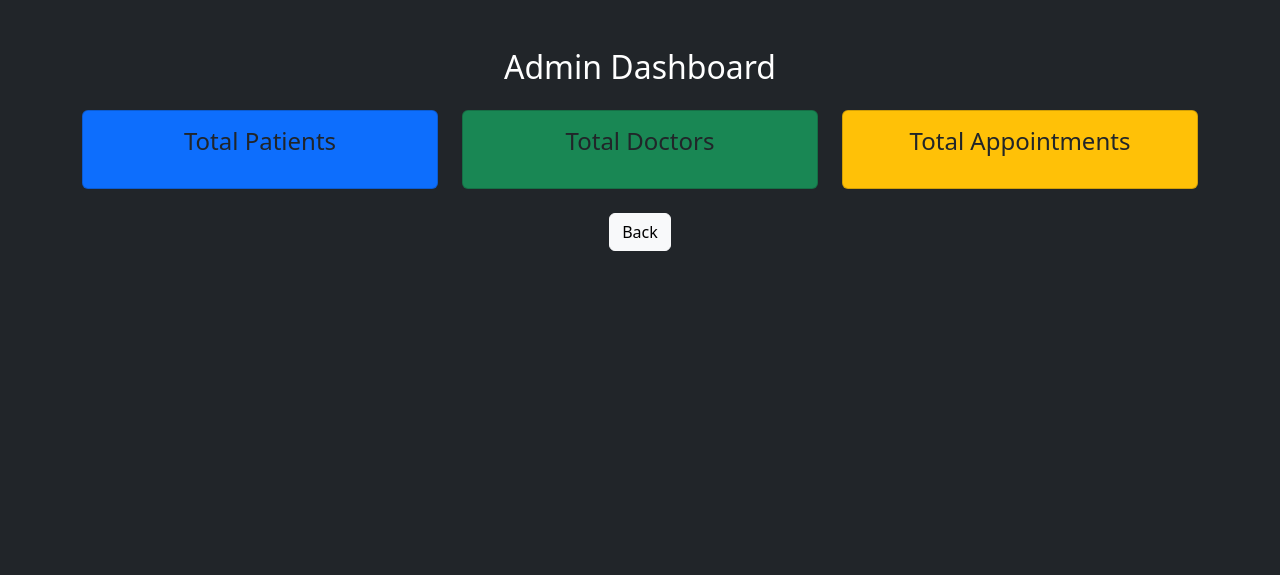
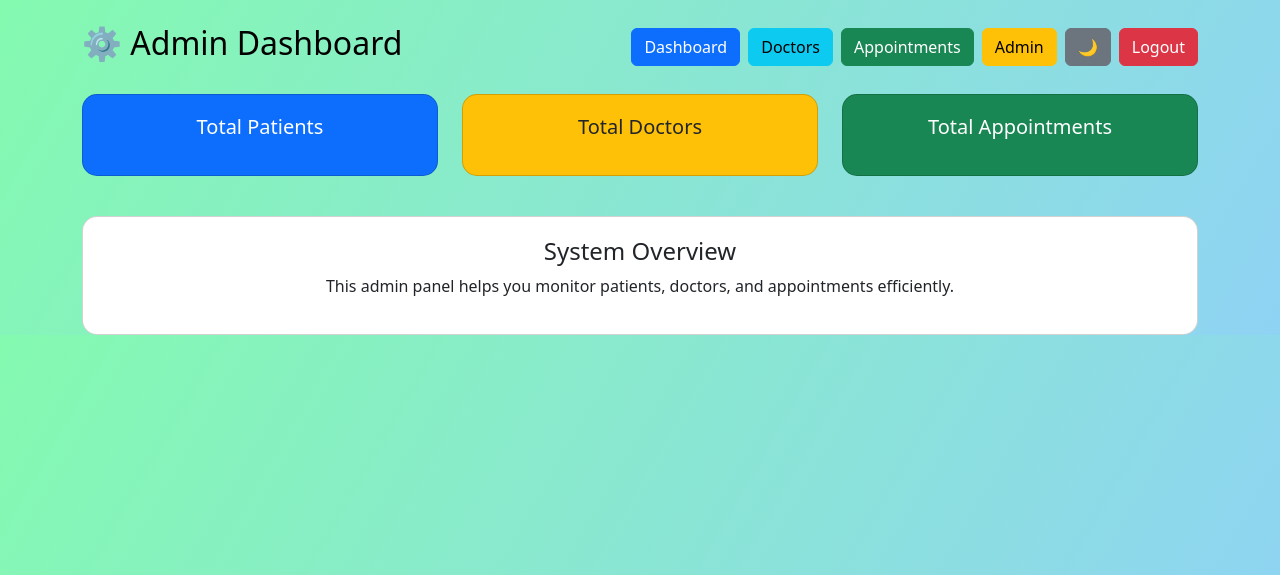
Before and after one commit to chibraheem776-sketch/Repository-name-hospital-system-Public-select-this-, a Flask app: page /admin in a window 1280 px wide. Shown: the top 575 px of the page. Run offline with Flask 3, Linux system fonts and the light colour scheme.

Commit message:
admin panel pro UI

```diff
--- a/templates/admin.html
+++ b/templates/admin.html
@@ -2,43 +2,137 @@
 <html>
 <head>
 <title>Admin Panel</title>
+
 <link href="https://cdn.jsdelivr.net/npm/bootstrap@5.3.0/dist/css/bootstrap.min.css" rel="stylesheet">
+
+<style>
+
+body {
+    transition: 0.4s;
+}
+
+/* LIGHT MODE */
+.light-mode {
+    background: linear-gradient(120deg, #84fab0, #8fd3f4);
+    color: black;
+}
+
+/* DARK MODE */
+.dark-mode {
+    background: #121212;
+    color: white;
+}
+
+.dark-mode .card {
+    background: #1e1e1e;
+    color: white;
+}
+
+.card {
+    border-radius: 15px;
+    padding: 20px;
+    animation: fadeIn 0.6s ease-in-out;
+    text-align: center;
+}
+
+@keyframes fadeIn {
+    from {opacity: 0; transform: translateY(20px);}
+    to {opacity: 1;}
+}
+
+.card h2 {
+    font-size: 40px;
+    font-weight: bold;
+}
+
+.btn:hover {
+    transform: scale(1.05);
+}
+
+</style>
+
 </head>
 
-<body class="bg-dark text-white">
+<body class="light-mode" id="body">
 
-<div class="container mt-5 text-center">
+<div class="container mt-4">
 
-<h2>Admin Dashboard</h2>
+<!-- NAVBAR -->
+<div class="d-flex justify-content-between align-items-center mb-4">
 
-<div class="row mt-4">
+<h2>⚙️ Admin Dashboard</h2>
 
-<div class="col-md-4">
-<div class="card bg-primary p-3">
-<h4>Total Patients</h4>
+<div class="d-flex gap-2">
+<a href="/dashboard" class="btn btn-primary">Dashboard</a>
+<a href="/doctors" class="btn btn-info">Doctors</a>
+<a href="/appointments" class="btn btn-success">Appointments</a>
+<a href="/admin" class="btn btn-warning">Admin</a>
+
+<button onclick="toggleMode()" class="btn btn-secondary">🌙</button>
+
+<a href="/logout" class="btn btn-danger">Logout</a>
+</div>
+
+</div>
+
+<!-- STATS CARDS -->
+<div class="row text-center">
+
+<div class="col-md-4 mb-3">
+<div class="card bg-primary text-white">
+<h5>Total Patients</h5>
 <h2>{{ patients }}</h2>
 </div>
 </div>
 
-<div class="col-md-4">
-<div class="card bg-success p-3">
-<h4>Total Doctors</h4>
+<div class="col-md-4 mb-3">
+<div class="card bg-warning text-dark">
+<h5>Total Doctors</h5>
 <h2>{{ doctors }}</h2>
 </div>
 </div>
 
-<div class="col-md-4">
-<div class="card bg-warning p-3">
-<h4>Total Appointments</h4>
+<div class="col-md-4 mb-3">
+<div class="card bg-success text-white">
+<h5>Total Appointments</h5>
 <h2>{{ appointments }}</h2>
 </div>
 </div>
 
 </div>
 
-<a href="/dashboard" class="btn btn-light mt-4">Back</a>
+<!-- EXTRA SECTION -->
+<div class="card mt-4">
+<h4>System Overview</h4>
+<p>This admin panel helps you monitor patients, doctors, and appointments efficiently.</p>
+</div>
 
 </div>
 
+<!-- JS -->
+<script>
+function toggleMode() {
+    let body = document.getElementById("body");
+
+    if (body.classList.contains("light-mode")) {
+        body.classList.remove("light-mode");
+        body.classList.add("dark-mode");
+        localStorage.setItem("mode", "dark");
+    } else {
+        body.classList.remove("dark-mode");
+        body.classList.add("light-mode");
+        localStorage.setItem("mode", "light");
+    }
+}
+
+window.onload = function() {
+    let mode = localStorage.getItem("mode");
+    if (mode === "dark") {
+        document.getElementById("body").classList.remove("light-mode");
+        document.getElementById("body").classList.add("dark-mode");
+    }
+}
+</script>
+
 </body>
 </html>
```
